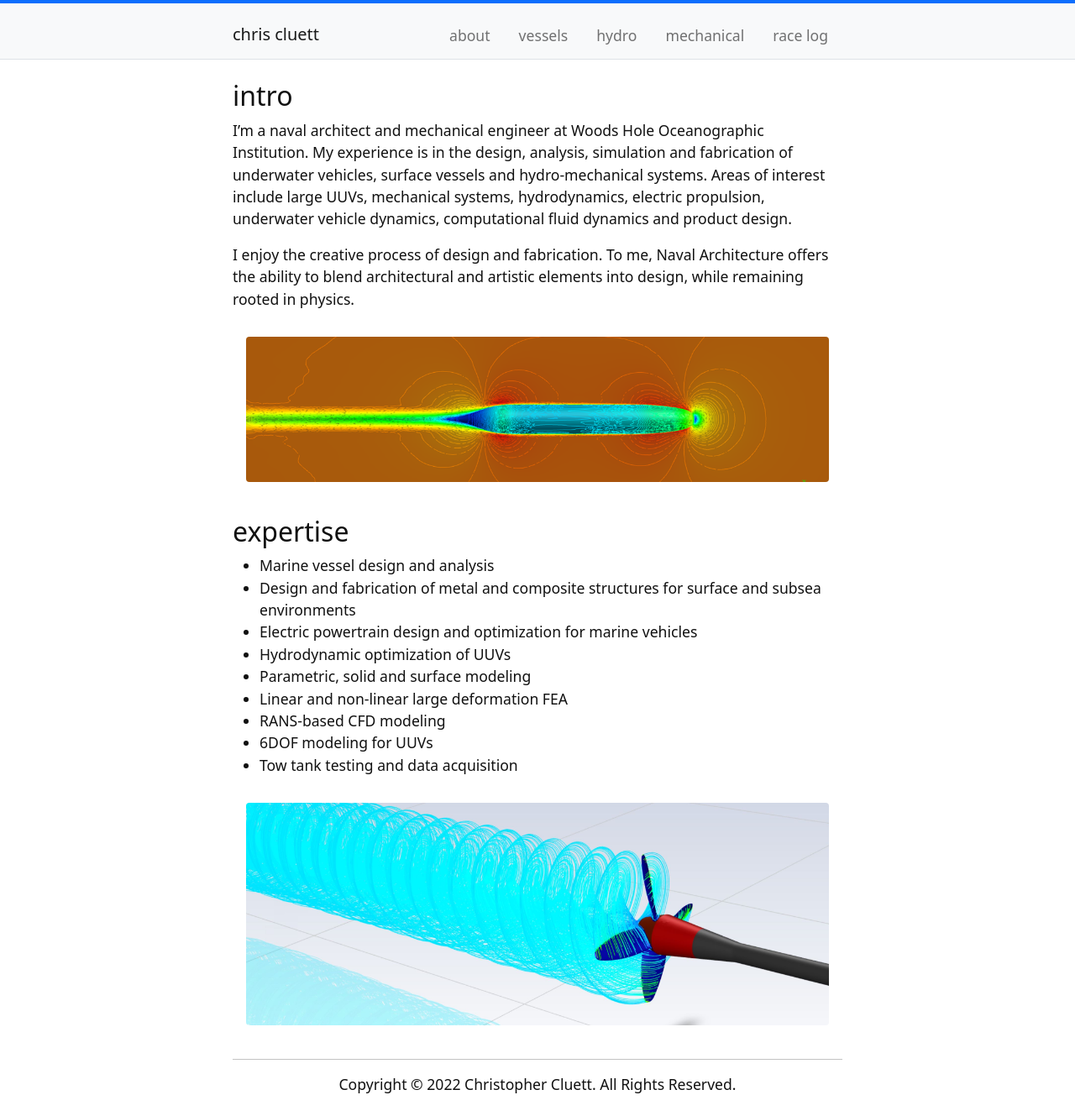
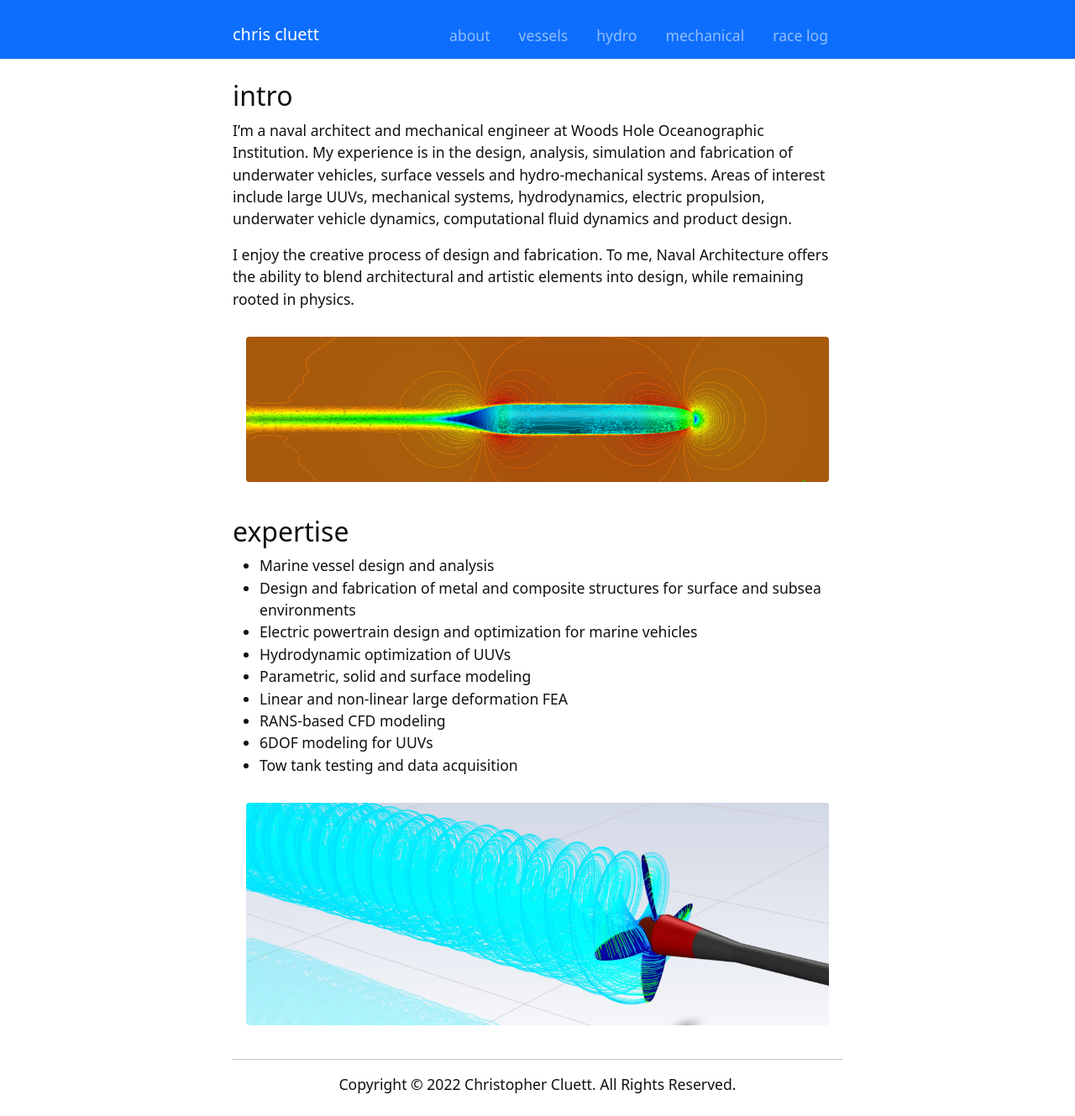
Before and after one commit to ccluett/website, a Jekyll site: the page built from index.md, in a window 1280 px wide. Shown: the whole page at 84% size. Built offline with Jekyll 4.4.1, drawn with Linux system fonts in a browser that asks for light colours.

Commit message:
Update top-nav.html

```diff
--- a/_includes/template/top-nav.html
+++ b/_includes/template/top-nav.html
@@ -1,4 +1,4 @@
-<nav class="navbar navbar-expand-lg navbar-light bg-light pb-lg-0 border-bottom">
+<nav class="navbar navbar-expand-lg navbar-dark bg-primary pb-lg-0 border-bottom">
     <div class="container">
         <a class="navbar-brand" href="{{ '/' | relative_url }}">{% if site.title-icon %}{% include icon.html icon=site.title-icon %} {% endif %}{{ site.title }}</a>
         <button class="navbar-toggler" type="button" data-bs-toggle="collapse" data-bs-target="#mainNav" aria-controls="mainNav" aria-expanded="false" aria-label="Toggle navigation">
```
